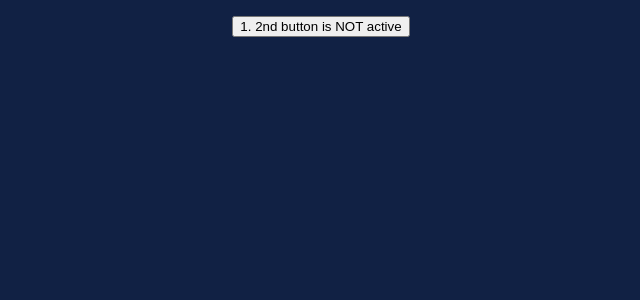
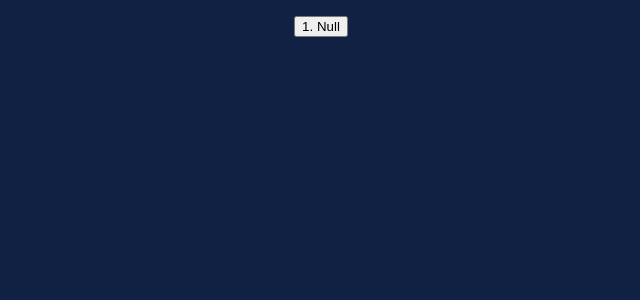
Before and after one commit to shumere/pricesapp, a React (Create React App) app: page / in a window 1280 px wide. Shown: the top 300 px of the page, without its empty margins (319-959 px from the left). Built offline with nearby package versions, Linux system fonts and the light colour scheme.

Commit message:
little fixes

```diff
--- a/src/App.js
+++ b/src/App.js
@@ -51,10 +51,10 @@ function App() {
         <div>
           <div className="clickButton">
             <button onClick={() => clickButton2()}>
-              2. Click me to render something.
+              2. Duct
             </button>
           </div>
-          <div>{state2 ? "Button is clicked." : "Button is not clicked."}</div>
+          <div>{state2 ? "Duct" : ""}</div>
         </div>
       );
     }
@@ -427,7 +427,7 @@ function App() {
       return (
         <div>
           <table>
-            <caption>Ducts</caption>
+            <caption>Duct</caption>
             <thead>{renderTableRowWithHeads(21)}</thead>
             {renderTableRowsWithData(21)}
           </table>
@@ -439,7 +439,7 @@ function App() {
   return (
     <div style={{ fontSize: "2rem" }} className="App">
       <button onClick={() => clickButton1()}>
-        {state1 ? "1. 2nd button is Active" : "1. 2nd button is NOT active"}
+        {state1 ? "1. 15HS31" : "1. Null"}
       </button>
       <div>{renderButton2()}</div>
       <div>{renderTable()}</div>
```
